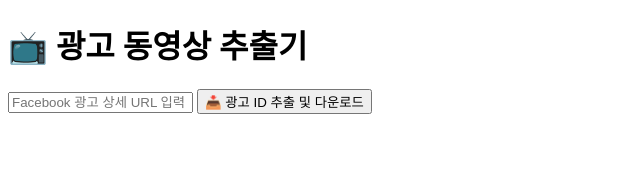
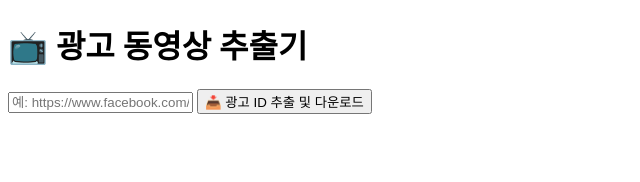
Before and after one commit to legnaxz/legnaxz.github.io, a SvelteKit app: page / in a window 1280 px wide. Shown: the top 182 px of the page, without its empty margins (0-640 px from the left). Built offline with nearby package versions, Linux system fonts and the light colour scheme.

Commit message:
update site

```diff
--- a/src/routes/+page.svelte
+++ b/src/routes/+page.svelte
@@ -4,18 +4,18 @@
 	let adId: string | null = null;
 
 	function extractAdIdFromUrl(url: string): string | null {
-		// 여기서 실제 Facebook 광고 URL에서 ID를 추출하는 로직을 구현할 수 있어
-		// 예: https://www.facebook.com/ads/library/?id=1234567890
 		const match = url.match(/id=(\d+)/);
 		return match ? match[1] : null;
 	}
 
 	function handleSubmit() {
 		adId = extractAdIdFromUrl(adUrl);
+
 		if (adId) {
 			console.log('✅ 추출된 광고 ID:', adId);
 			downloadAdId(adId);
 		} else {
+			console.log('❌ 광고 ID 추출 실패');
 			alert('유효한 Facebook 광고 URL이 아닙니다.');
 		}
 	}
@@ -39,7 +39,7 @@
 	<input
 		class="border px-3 py-2 w-full rounded mb-3"
 		type="text"
-		placeholder="Facebook 광고 상세 URL 입력"
+		placeholder="예: https://www.facebook.com/ads/library/?id=1234567890"
 		bind:value={adUrl}
 	/>
 
```
Also changed, not shown: 17 other files (tests, documents, lock files or other folders).
